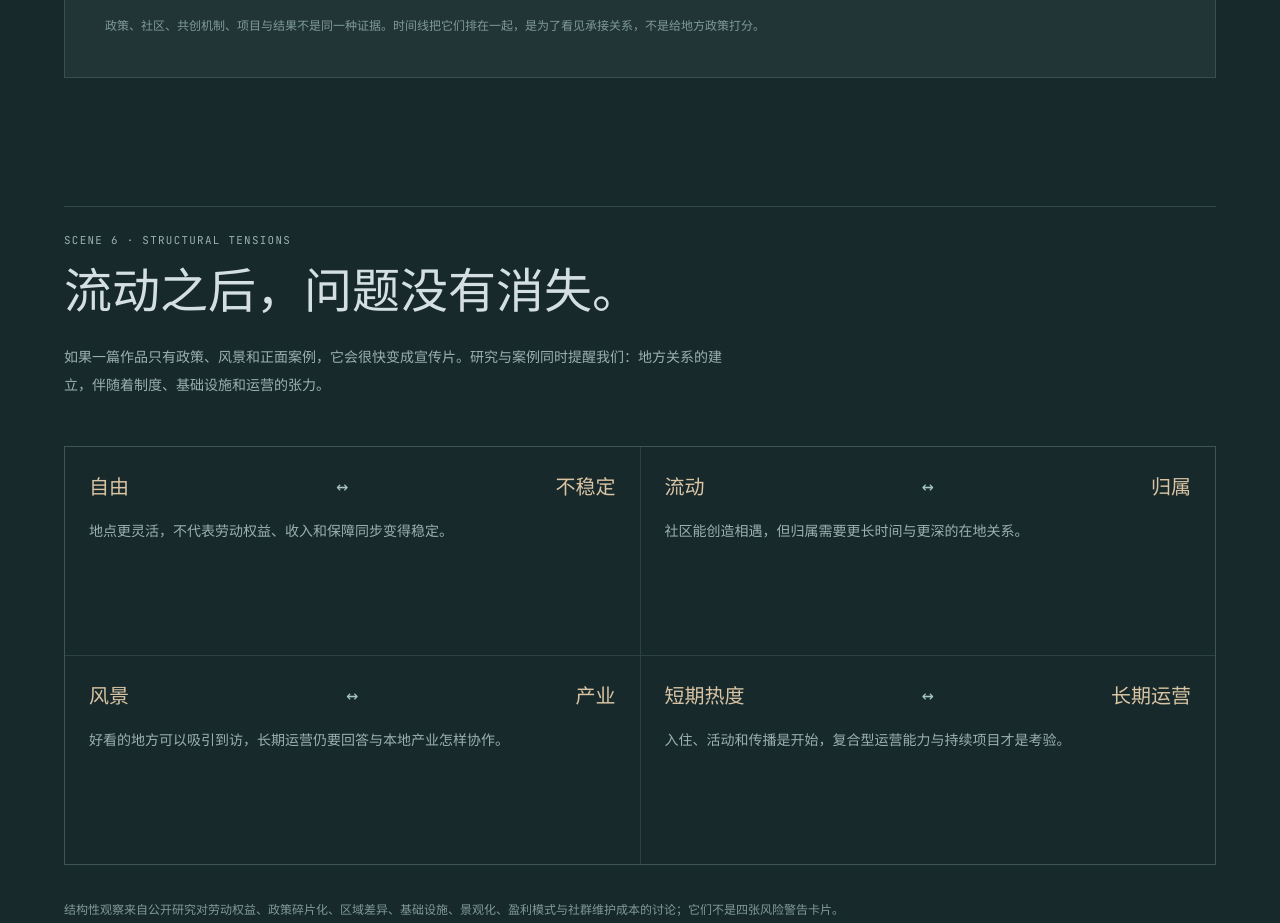
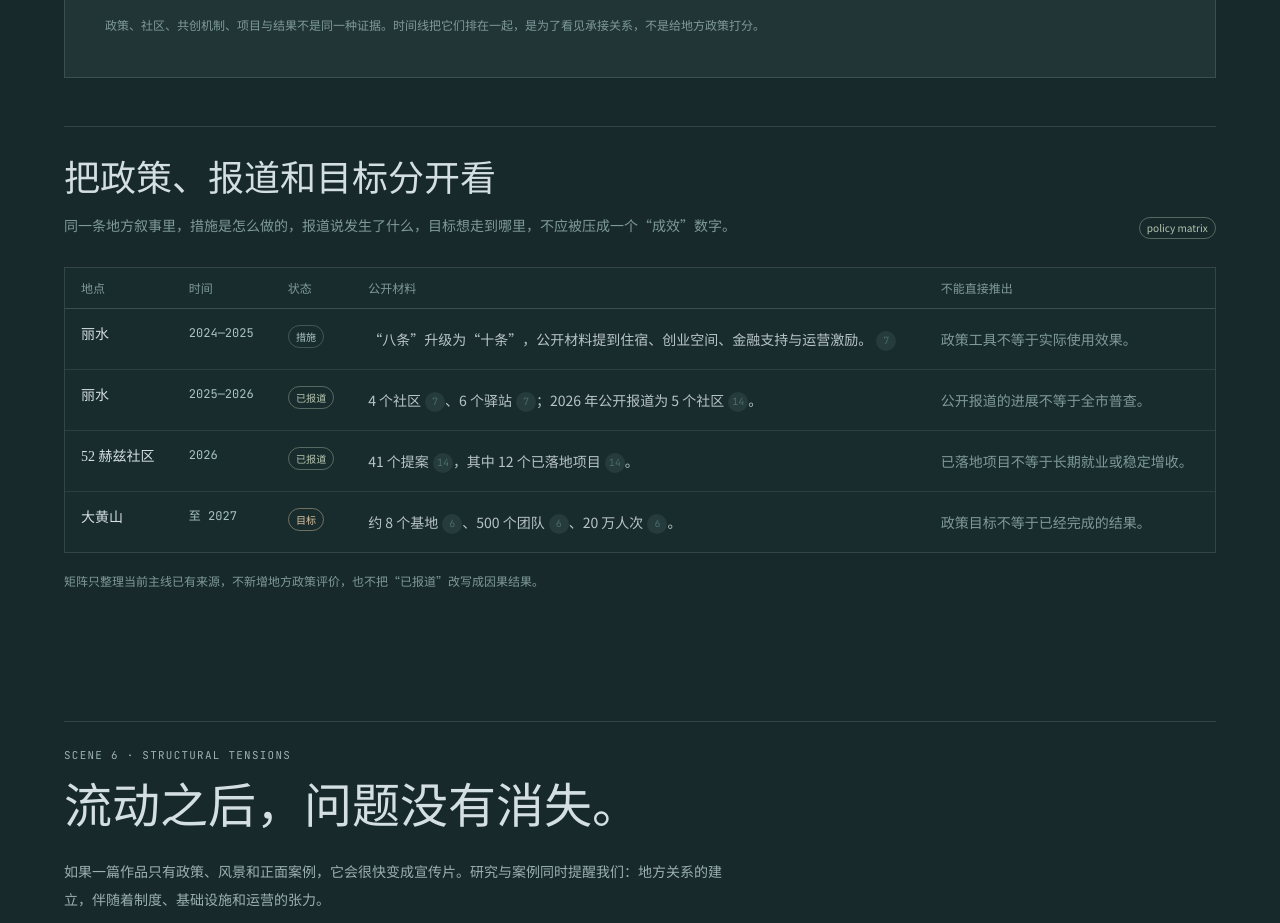
Before and after one commit to wang-studyhard/digital-citizens, a React (Vite) app: page / in a window 1280 px wide. Shown: the part 7920-8843 px from the top of the page. Built offline with nearby package versions, Linux system fonts and the light colour scheme.

Commit message:
feat: add evidence-scoped policy matrix

```diff
--- a/src/components/sections/Chapter5Conclusion.tsx
+++ b/src/components/sections/Chapter5Conclusion.tsx
@@ -1,6 +1,7 @@
 import { ChapterHeader } from '@/components/shared/ChapterHeader'
 import { EvidenceDrawer } from '@/components/shared/EvidenceDrawer'
 import { FinaleNetwork } from './FinaleNetwork'
+import { PolicyMatrix } from './PolicyMatrix'
 import { PolicyTimeline } from './PolicyTimeline'
 import { TensionField } from './TensionField'
 
@@ -11,6 +12,7 @@ export function Chapter5Conclusion() {
         <div className="mx-auto max-w-6xl">
           <ChapterHeader chapter="Scene 5" title="地方怎样“接住”这些流动？" subtitle="政策先提供条件，社区再把条件变成相遇；最后还要看有没有具体项目与被报道的结果。" align="left" mode="dark" />
           <div className="mt-12"><PolicyTimeline /></div>
+          <PolicyMatrix />
         </div>
       </section>
 
--- /dev/null
+++ b/src/components/sections/PolicyMatrix.tsx
@@ -0,0 +1,89 @@
+import type { ReactNode } from 'react'
+import { DataSource } from '@/components/shared/DataSource'
+import { EvidenceValue } from '@/components/shared/EvidenceValue'
+
+type PolicyState = 'measure' | 'reported' | 'target'
+
+const STATE_LABEL: Record<PolicyState, string> = {
+  measure: '措施',
+  reported: '已报道',
+  target: '目标',
+}
+
+const ROWS: {
+  place: string
+  period: string
+  state: PolicyState
+  evidence: ReactNode
+  limit: string
+}[] = [
+  {
+    place: '丽水',
+    period: '2024—2025',
+    state: 'measure',
+    evidence: <>“八条”升级为“十条”，公开材料提到住宿、创业空间、金融支持与运营激励。<DataSource refNumber={7} /></>,
+    limit: '政策工具不等于实际使用效果。',
+  },
+  {
+    place: '丽水',
+    period: '2025—2026',
+    state: 'reported',
+    evidence: <><EvidenceValue metricId="lishui-communities-2025" display="4 个社区" />、<EvidenceValue metricId="lishui-stations-2025" display="6 个驿站" />；2026 年公开报道为 <EvidenceValue metricId="lishui-communities-2026" display="5 个社区" />。</>,
+    limit: '公开报道的进展不等于全市普查。',
+  },
+  {
+    place: '52 赫兹社区',
+    period: '2026',
+    state: 'reported',
+    evidence: <><EvidenceValue metricId="lishui-proposals-2026" display="41 个提案" />，其中 <EvidenceValue metricId="lishui-landed-projects-2026" display="12 个已落地项目" />。</>,
+    limit: '已落地项目不等于长期就业或稳定增收。',
+  },
+  {
+    place: '大黄山',
+    period: '至 2027',
+    state: 'target',
+    evidence: <><EvidenceValue metricId="huangshan-target-bases-2027" display="约 8 个基地" />、<EvidenceValue metricId="huangshan-target-teams-2027" display="500 个团队" />、<EvidenceValue metricId="huangshan-target-visits-2027" display="20 万人次" />。</>,
+    limit: '政策目标不等于已经完成的结果。',
+  },
+]
+
+export function PolicyMatrix() {
+  return (
+    <section className="mt-12 border-t border-duck-200/15 pt-8" aria-labelledby="policy-matrix-title">
+      <div className="flex flex-wrap items-end justify-between gap-4">
+        <div>
+          <h3 id="policy-matrix-title" className="font-serif text-3xl text-charcoal md:text-4xl">把政策、报道和目标分开看</h3>
+          <p className="mt-3 max-w-2xl text-sm leading-7 text-mist">同一条地方叙事里，措施是怎么做的，报道说发生了什么，目标想走到哪里，不应被压成一个“成效”数字。</p>
+        </div>
+        <span className="status-chip status-chip--reported">policy matrix</span>
+      </div>
+
+      <div className="mt-7 overflow-x-auto border border-duck-200/15 bg-duck-50/35">
+        <table className="min-w-[50rem] w-full border-collapse text-left text-sm">
+          <caption className="sr-only">丽水与大黄山政策、公开报道和目标的证据状态矩阵</caption>
+          <thead className="border-b border-duck-200/20 text-xs text-mist">
+            <tr>
+              <th scope="col" className="px-4 py-3 font-normal">地点</th>
+              <th scope="col" className="px-4 py-3 font-normal">时间</th>
+              <th scope="col" className="px-4 py-3 font-normal">状态</th>
+              <th scope="col" className="min-w-[24rem] px-4 py-3 font-normal">公开材料</th>
+              <th scope="col" className="min-w-[16rem] px-4 py-3 font-normal">不能直接推出</th>
+            </tr>
+          </thead>
+          <tbody>
+            {ROWS.map((row) => (
+              <tr key={`${row.place}-${row.period}`} className="border-b border-duck-200/10 align-top last:border-b-0">
+                <th scope="row" className="whitespace-nowrap px-4 py-4 font-serif font-normal text-charcoal">{row.place}</th>
+                <td className="whitespace-nowrap px-4 py-4 font-mono text-xs text-duck-300">{row.period}</td>
+                <td className="px-4 py-4"><span className={`status-chip status-chip--${row.state}`}>{STATE_LABEL[row.state]}</span></td>
+                <td className="px-4 py-4 leading-7 text-charcoal/85">{row.evidence}</td>
+                <td className="px-4 py-4 leading-7 text-mist">{row.limit}</td>
+              </tr>
+            ))}
+          </tbody>
+        </table>
+      </div>
+      <p className="mt-4 text-xs leading-6 text-mist">矩阵只整理当前主线已有来源，不新增地方政策评价，也不把“已报道”改写成因果结果。</p>
+    </section>
+  )
+}
```
Also changed, not shown: 4 other files (tests, documents, lock files or other folders).
